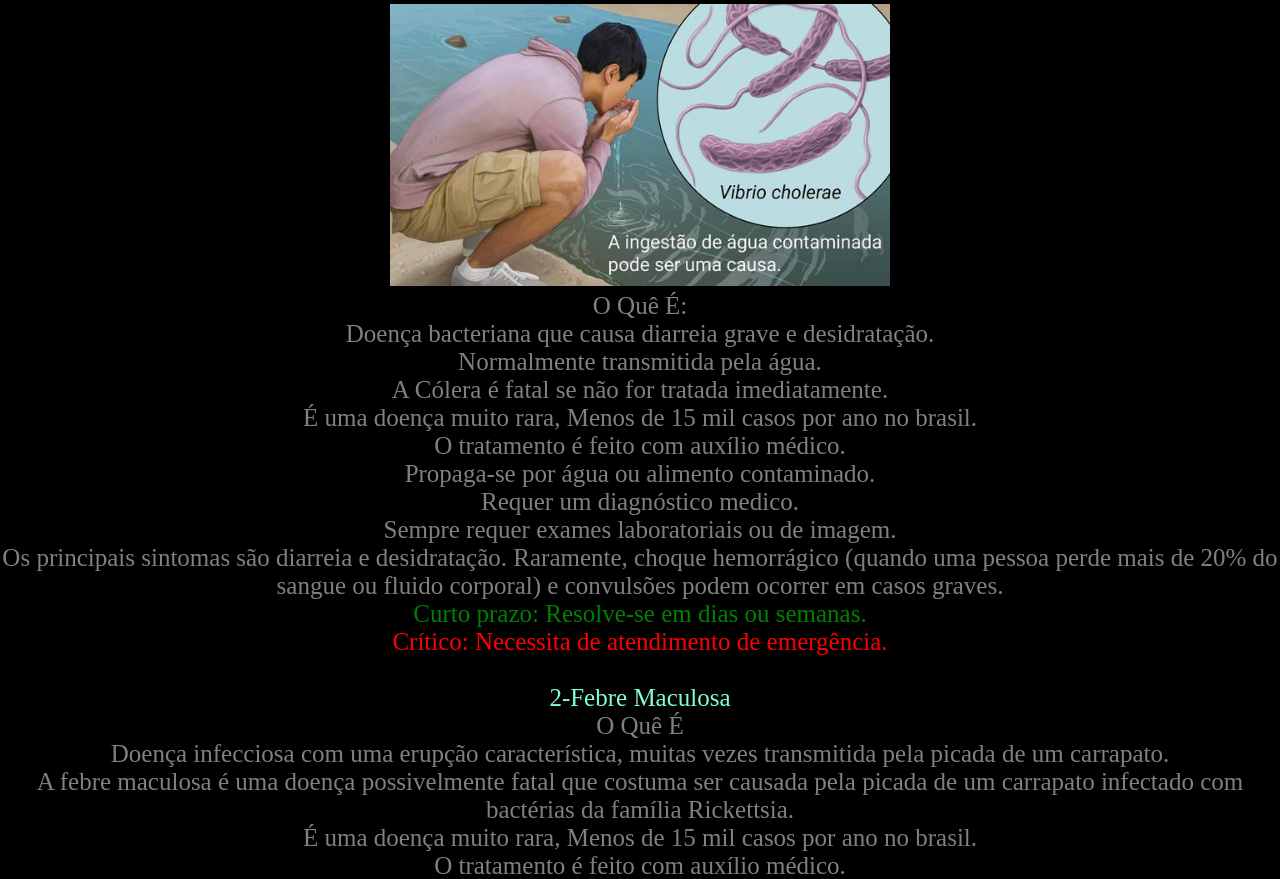
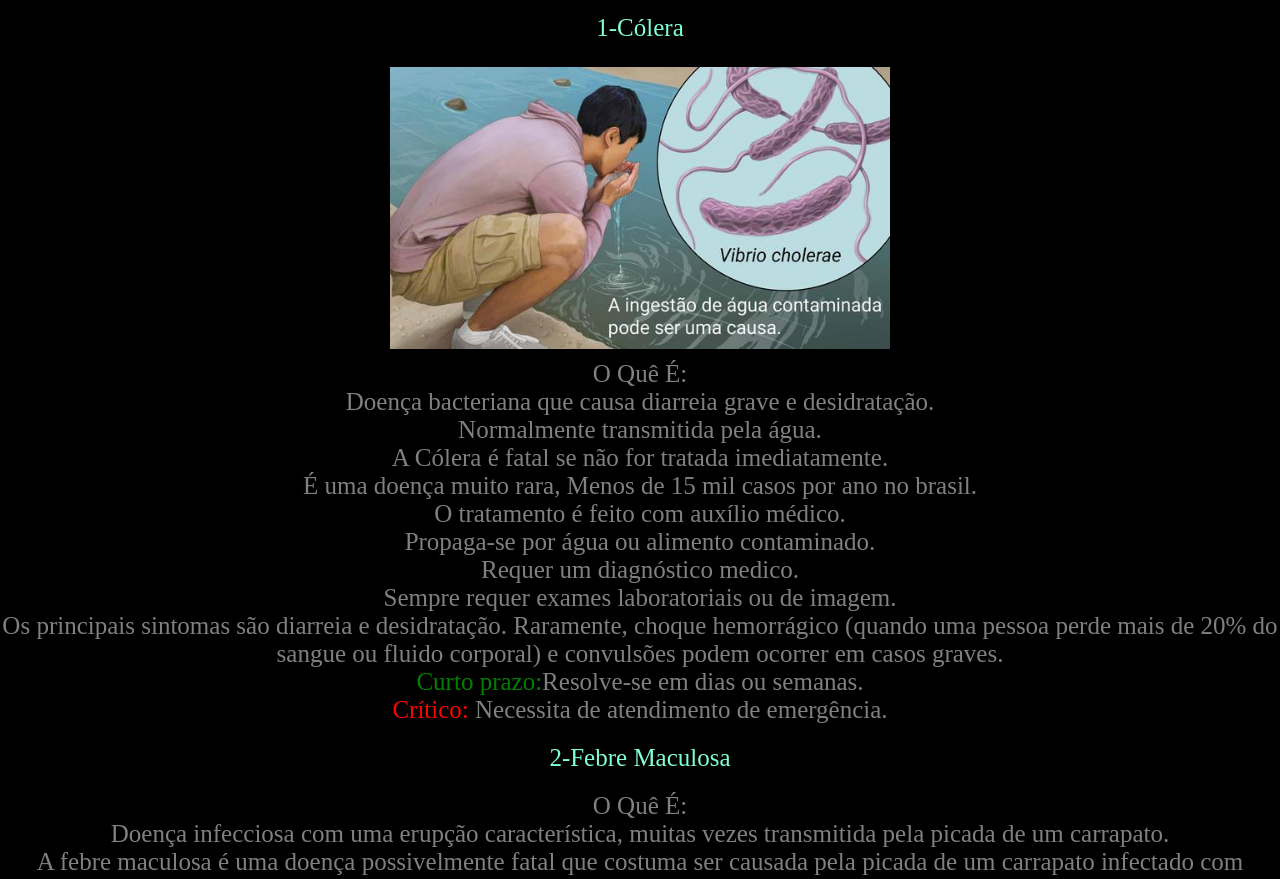
Before and after one commit to TrabalhoDeBiologia/Trabalho-De-Biologia, a plain HTML site: page index.html in a window 1280 px wide. Shown: the part 132-1011 px from the top of the page. Drawn offline with Linux system fonts and the light colour scheme.

Commit message:
Add files via upload

```diff
--- a/index.html
+++ b/index.html
@@ -4,67 +4,37 @@
     <meta http-equiv="content-type" content="text/html; charset=utf-8" />
     <meta name="" content="">
     <title>Trabalho De Biologia</title>
+    <link rel="stylesheet" type="text/css" href="style.css">
   </head>
   <style type= "text/css">
-  .colera{
-    color: grey;
-    font-size: 25px;
-  }
-  .titulo{
-    color: #836FFF;
-    font-size: 70px;
-  }
-  .titulo2{
-    color: #FAFAD2;
-    font-size: 25px;
-  }
-    *
-{
-  padding: 0;
-  margin: 0;
-  text-align: center;
-  background-color: black;
-}
-.critico{
-    color: red;
-    font-size: 25px;
-}
-.curto{
-    color: green;
-    font-size: 25px;
-}
-.bac1{
-    color: #7FFFD4;
-    font-size: 25px;
-}
-.bac2{
-    color: #7FFFD4;
-    font-size: 25px;
-}
-      </style>
+</style>
   <body>
-    <div class="titulo">Trabalho De Biologia</div>
+    <div class="titulo">Trabalho De Biologia</div><br>
       <div class="titulo2">Doenças causadas por bactérias</div>
     <div class="colera">
-      <div class="bac1">1-Cólera</div>
-      <img src="colera.jpg" width="500" heigth="500">
+      <div class="doencas">1-Cólera</div>
+      <img src="colera.jpg" class="img1" width="500" heigth="500">
       <div>O Quê É:</div>
     Doença bacteriana que causa diarreia grave e desidratação.<br>
     Normalmente transmitida pela água.</br>A Cólera é fatal se não for tratada imediatamente.<br>É uma doença muito rara, Menos de 15 mil casos por ano no brasil.<br>
     O tratamento é feito com auxílio médico.<br>Propaga-se por água ou alimento
     contaminado.<br>Requer um diagnóstico medico.<br>Sempre requer exames laboratoriais ou de imagem.<br>Os principais sintomas são diarreia e desidratação. Raramente, choque hemorrágico (quando uma pessoa perde mais de 20% do sangue ou fluido corporal) e convulsões podem ocorrer em casos graves.<br>
-    <div class="curto">Curto prazo: Resolve-se em dias ou semanas.</div>
-    <div class="critico">Crítico: Necessita de atendimento de emergência.</div><br>
-      <div class="bac2">2-Febre Maculosa</div>
-      <div>O Quê É</div>
+    <div class="curto">Curto prazo:</div>Resolve-se em dias ou semanas.
+    <div><div class="critico">Crítico:</div> Necessita de atendimento de emergência.</div>
+      <div class="doencas">2-Febre Maculosa</div>
+      <div>O Quê É:</div>
       Doença infecciosa com uma erupção característica, muitas vezes transmitida pela picada de um carrapato.<br>A febre maculosa é uma doença possivelmente fatal que costuma ser causada pela picada de um carrapato infectado com bactérias da família Rickettsia.<br>É uma doença muito rara, Menos de 15 mil casos por ano no brasil.<br>O tratamento é feito com auxílio médico.<br>Propaga-se por picadas ou ferroadas de animais ou insetos.
     contaminado.<br>Requer um diagnóstico medico.<br>Sempre requer exames laboratoriais ou de imagem.<br>Os sintomas incluem febre, dor de cabeça e dores musculares. Pode haver erupções, geralmente com pele escura ou crosta no local da picada de carrapato.<br>
-    <div class="curto">Curto prazo: Resolve-se em dias ou semanas.</div>
-    <div class="critico">Crítico: Necessita de atendimento de emergência.</div><br>
+    <div class="curto">Curto prazo:</div> Resolve-se em dias ou semanas.
+    <div><div class="critico">Crítico:</div> Necessita de atendimento de emergência.</div><br>
+<div class="titulo2">Doenças Causadas Por Protozoários</div>
+<div class="doencas">1-Amebiase</div>
+<div>O Quê É</div>
+Infecção parasitária do cólon causada pela ameba Entamoeba histolytica.<br>
+A amebíase é uma infecção mais comum em áreas tropicais com más condições de saneamento.<br> Ela é disseminada pela ingestão de alimentos crus, como frutas, que podem ter sido lavados com água local contaminada.<br>Requer um diagnóstico medico.<br>Propaga-se por agua ou alimentos contaminado.
+    contaminado.<br>Requer um diagnóstico medico.<br>Sempre requer exames laboratoriais ou de imagem.<br>
 
     </div>
         <script>
     //window.alert('Olá, Seja bem vindo(a)')
         </script>
-</body>
-</html>
--- /dev/null
+++ b/style.css
@@ -0,0 +1,37 @@
+.colera{
+    color: grey;
+    font-size: 25px;
+  }
+  .titulo{
+    color: #836FFF;
+    font-size: 70px;
+  }
+  .titulo2{
+    color: #FAFAD2;
+    font-size: 25px;
+  }
+    *
+{
+  padding: 0;
+  margin: 0;
+  text-align: center;
+  background-color: black;
+}
+.critico{
+    color: red;
+    font-size: 25px;
+    display: inline-block;
+}
+.curto{
+    font-size: 25px;
+    color: green;
+    display: inline-block;
+}
+.doencas{
+    color: #7FFFD4;
+    font-size: 25px;
+    padding: 20px;
+}
+.img1{
+  padding: 5px;
+}
```
